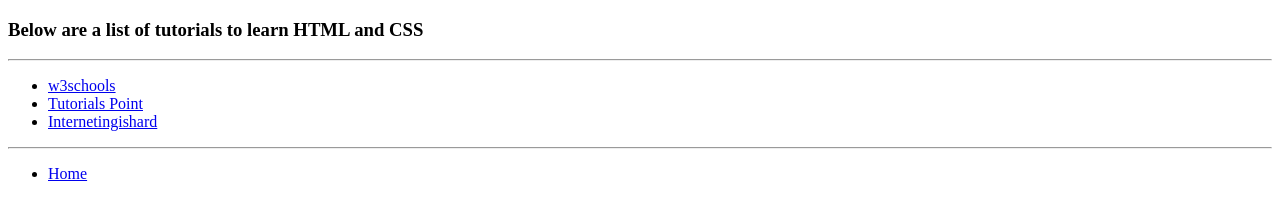
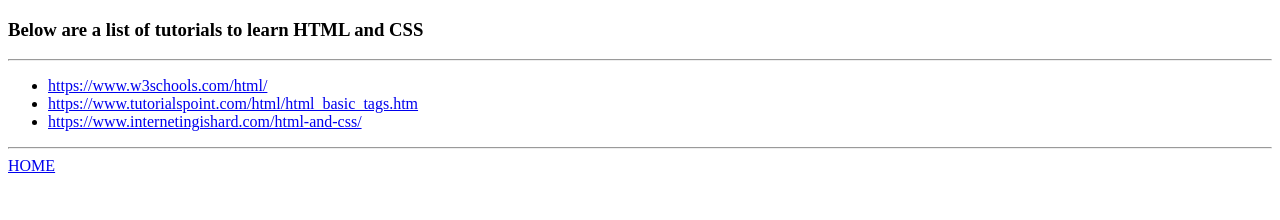
Before and after one commit to elton-menezes-kilowott/elton-menezes-kilowott.github.io, a plain HTML site: page tutorials.html in a window 1280 px wide. Drawn offline with Linux system fonts and the light colour scheme.

Commit message:
initial commit

```diff
--- a/tutorials.html
+++ b/tutorials.html
@@ -7,13 +7,11 @@
     <h3>Below are a list of tutorials to learn HTML and CSS</h3>
     <hr>
     <ul>
-        <li><a href="https://www.w3schools.com/html/">w3schools</a></li>
-        <li><a href="https://www.tutorialspoint.com/html/html_basic_tags.htm">Tutorials Point</a></li>
-        <li><a href="https://www.internetingishard.com/html-and-css/">Internetingishard</a></li>
+        <li><a href="https://www.w3schools.com/html/">https://www.w3schools.com/html/</a></li>
+        <li><a href="https://www.tutorialspoint.com/html/html_basic_tags.htm">https://www.tutorialspoint.com/html/html_basic_tags.htm</a></li>
+        <li><a href="https://www.internetingishard.com/html-and-css/">https://www.internetingishard.com/html-and-css/</a></li>
     </ul>
     <hr>
-    <ul>
-        <li><a href="/index.html">Home</a></li>
-    </ul>
+    <a href="/index.html">HOME</a>
 </body>
 </html>
```
Also changed, not shown: index.html (+2 -4 lines).
